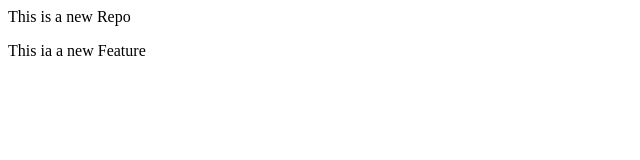
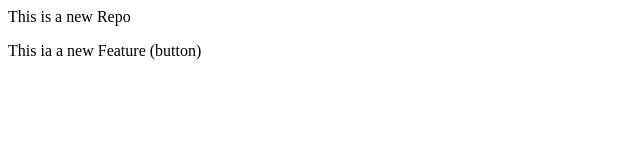
Before and after one commit to Purva-Guralkar/localrepo, a plain HTML site: page index.html in a window 1280 px wide. Shown: the full height of the page, 0-640 px from the left. Drawn offline with Linux system fonts and the light colour scheme.

Commit message:
Add button

```diff
--- a/index.html
+++ b/index.html
@@ -1,2 +1,2 @@
 <p>This is a new Repo</p>
-<p>This ia a new Feature</p>
+<p>This ia a new Feature (button)</p>
```
